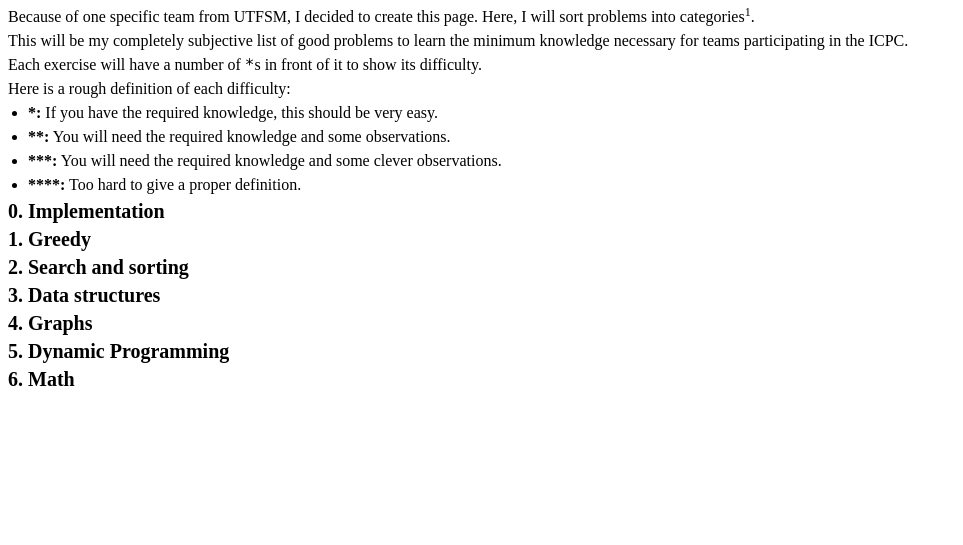
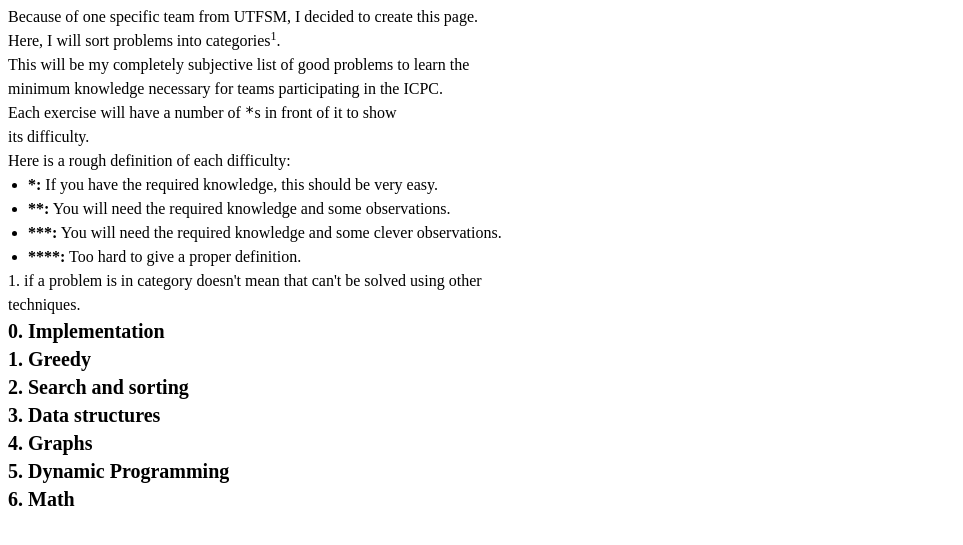
Before and after one commit to Yhatoh/yhatoh.github.io, a plain HTML site: page progcomp.html in a window 1280 px wide. Shown: the part 63-608 px from the top of the page, without its empty margins (0-963 px from the left). Drawn offline with nearby package versions, Linux system fonts and the light colour scheme.

Commit message:
add footnote

```diff
--- a/progcomp.html
+++ b/progcomp.html
@@ -17,16 +17,22 @@
       <h1 class="text-4xl font-bold my-2">ProgComp Topics and Excercices</h1>
       <p class="text-left">
         Because of one specific team from UTFSM, I decided to create this page.
+      </p>
+      <p class="text-left">
         Here, I will sort problems into categories<sup>1</sup>.
       </p>
 
       <p class="text-left">
         This will be my completely subjective list of good problems to learn the
+      </p>
+      <p class="text-left">
         minimum knowledge necessary for teams participating in the ICPC.
       </p>
 
       <p class="text-left">
         Each exercise will have a number of <code>*</code>s in front of it to show
+      </p>
+      <p class="text-left">
         its difficulty.
       </p>
 
@@ -41,6 +47,12 @@
         <li><strong>****:</strong> Too hard to give a proper definition.</li>
       </ul>
 
+      <p class="text-left">
+        1. if a problem is in category doesn't mean that can't be solved using other
+      </p>
+      <p class="text-left">
+        techniques.
+      </p>
 
       <h2 class="font-bold text-xl">0. Implementation </h2>
       <h2 class="font-bold text-xl">1. Greedy </h2>
```
